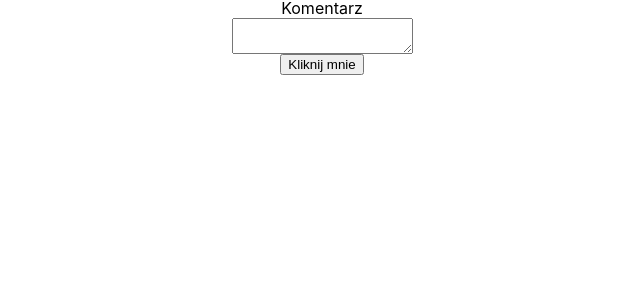
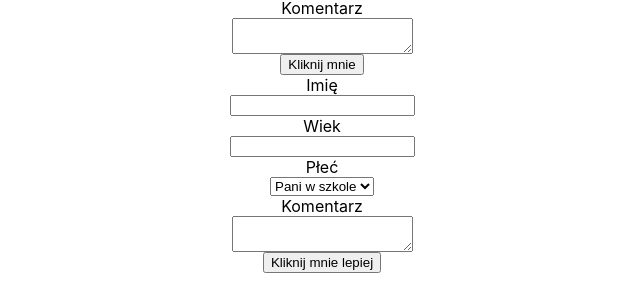
Before and after one commit to infoshareacademy/isareactaccenture, a React (Create React App) app in the folder react/my-app/: page / in a window 1280 px wide. Shown: the part 1485-1785 px from the top of the page, without its empty margins (318-958 px from the left). Before the commit the page ends 1590 px from the top, so only its background shows below. Built offline with nearby package versions, Linux system fonts and the light colour scheme; no server answers; the HTML template or start-up script is replaced by a standard one.

Commit message:
Added better form version

```diff
--- a/react/my-app/src/App.js
+++ b/react/my-app/src/App.js
@@ -1,6 +1,7 @@
 import { Wrapper } from './Wrapper';
 import { AboutMe } from './about-me/AboutMe';
 import { MyForm } from './forms/MyForm';
+import { MyBetterForm } from './forms/MyBetterForm';
 import { Game } from './game/Game';
 import { GameClass } from './game/GameClass';
 import { Users } from './users/Users';
@@ -13,6 +14,7 @@ function App() {
             <GameClass name="Green Hell" />
             <Users />
             <MyForm />
+            <MyBetterForm />
         </Wrapper>
     );
 }
--- /dev/null
+++ b/react/my-app/src/forms/MyBetterForm.js
@@ -0,0 +1,38 @@
+import { useState } from 'react';
+
+export const MyBetterForm = () => {
+    const [formData, setFormData] = useState({
+        name: '',
+        age: '',
+        gender: 'facetka',
+        comment: ''
+    })
+
+    const handleChange = event => setFormData({
+        ...formData,
+        [event.target.name]: event.target.value
+    });
+
+    const handleSubmit = (event) => {
+        event.preventDefault();
+        alert(JSON.stringify(formData, null, 2))
+    }
+
+    const { name, age, gender, comment } = formData;
+
+    return <form onSubmit={handleSubmit}>
+        <label>Imię</label>
+        <input type="text" name="name" value={name} onChange={handleChange} />
+        <label>Wiek</label>
+        <input type="number" name="age" value={age} onChange={handleChange} />
+        <label>Płeć</label>
+        <select name="gender" value={gender} onChange={handleChange}>
+            <option value="facet">Męzczyzna</option>
+            <option value="kobitka">Kobieta</option>
+            <option value="facetka">Pani w szkole</option>
+        </select>
+        <label>Komentarz</label>
+        <textarea name="comment" value={comment} onChange={handleChange} />
+        <input type="submit" value="Kliknij mnie lepiej" />
+    </form>
+}
```
